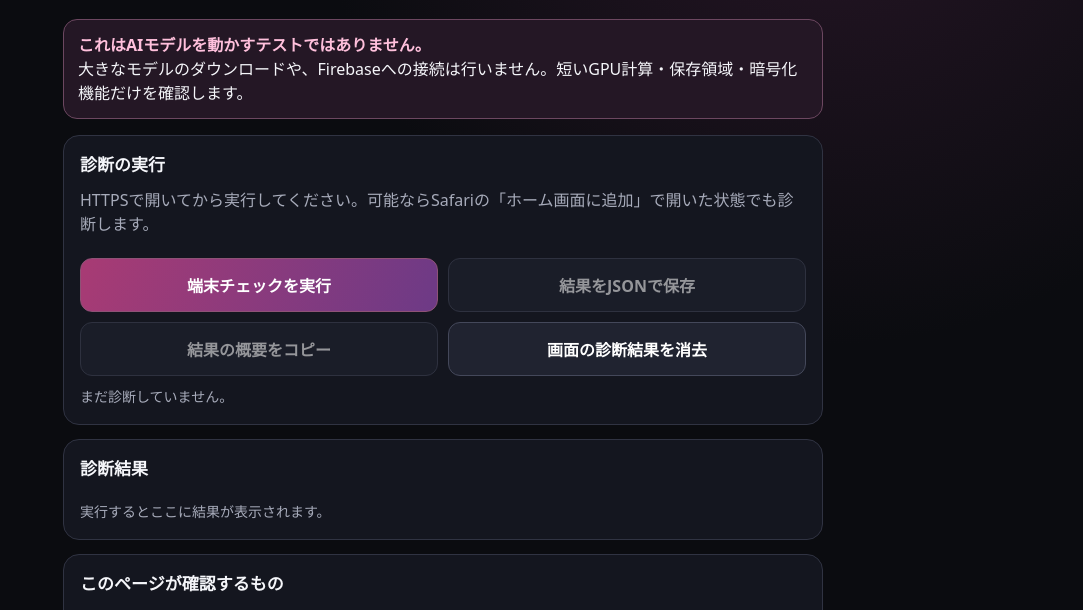
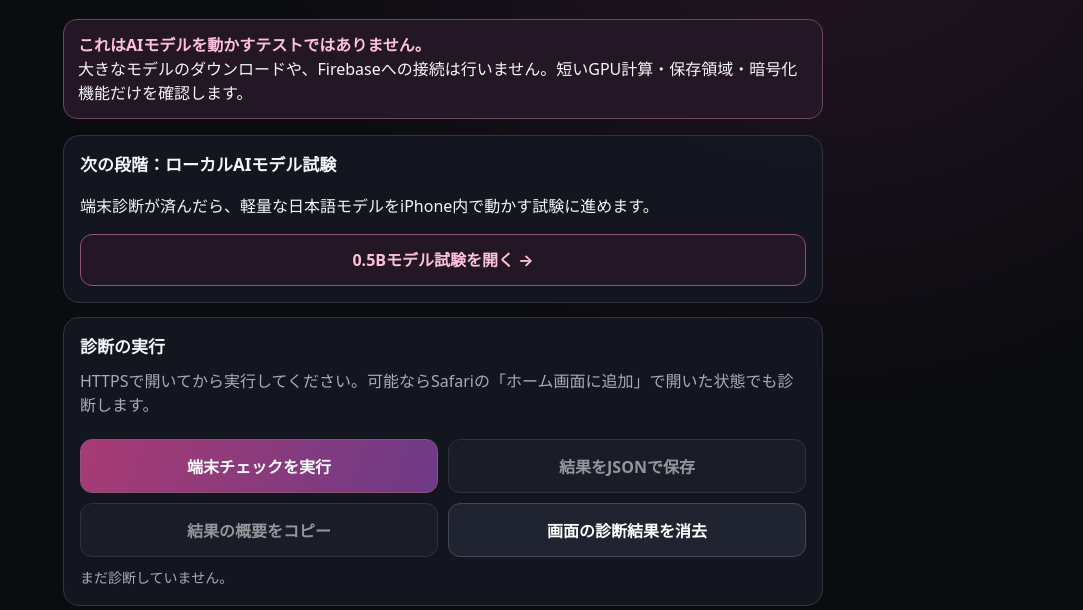
Before and after one commit to yakyouoranami723-cmd/trial0-device-probe, a plain HTML site: page index.html in a window 1280 px wide. Shown: the part 174-784 px from the top of the page, without its empty margins (197-1280 px from the left). Drawn offline with Linux system fonts and the light colour scheme.

Commit message:
Update index.html

```diff
--- a/index.html
+++ b/index.html
@@ -36,6 +36,7 @@
     summary { cursor:pointer; color:var(--text); font-weight:650; }
     code { overflow-wrap:anywhere; color:#ffd0e4; }
     footer { color:var(--muted); font-size:12px; margin-top:22px; }
+    .probe-link { display:block; text-decoration:none; text-align:center; border:1px solid #8e5276; background:#241725; color:#ffc0dc; border-radius:12px; padding:13px 14px; font-weight:750; }
     @media (min-width:600px) { .actions { grid-template-columns:1fr 1fr; } }
   </style>
 </head>
@@ -46,6 +47,12 @@
   <p class="lead">iPhone上で、AIを動かす土台となる機能が使えるかを調べるための診断ページ。</p>
 
   <div class="notice"><strong>これはAIモデルを動かすテストではありません。</strong><br>大きなモデルのダウンロードや、Firebaseへの接続は行いません。短いGPU計算・保存領域・暗号化機能だけを確認します。</div>
+
+  <section class="panel">
+    <h2>次の段階：ローカルAIモデル試験</h2>
+    <p>端末診断が済んだら、軽量な日本語モデルをiPhone内で動かす試験に進めます。</p>
+    <a class="probe-link" href="./model-test.html">0.5Bモデル試験を開く →</a>
+  </section>
 
   <section class="panel">
     <h2>診断の実行</h2>
```
